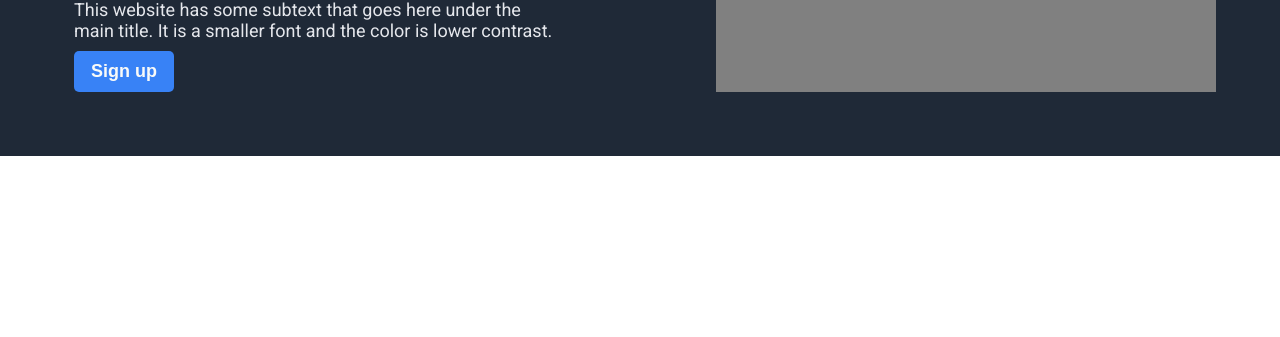
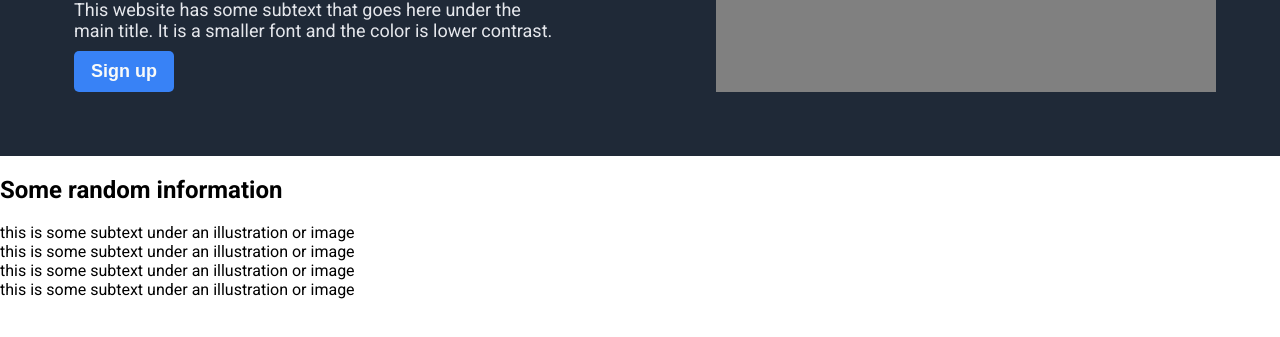
Before and after one commit to lonewolf045/odin-landing-page, a plain HTML site: page index.html in a window 1280 px wide. Shown: the part 263-600 px from the top of the page. Drawn offline with Linux system fonts and the light colour scheme.

Commit message:
Basic HTML Part 2 Done
Basic HTML for second element is done

[Ticket: Completed]

```diff
--- a/index.html
+++ b/index.html
@@ -33,5 +33,26 @@
             </div>
         </div>
     </header>
+    <div class="info">
+        <h2>Some random information</h2>
+        <div>
+            <div>
+                <div></div>
+                <div>this is some subtext under an illustration or image</div>
+            </div>
+            <div>
+                <div></div>
+                <div>this is some subtext under an illustration or image</div>
+            </div>
+            <div>
+                <div></div>
+                <div>this is some subtext under an illustration or image</div>
+            </div>
+            <div>
+                <div></div>
+                <div>this is some subtext under an illustration or image</div>
+            </div>
+        </div>
+    </div>
 </body>
 </html>
```
